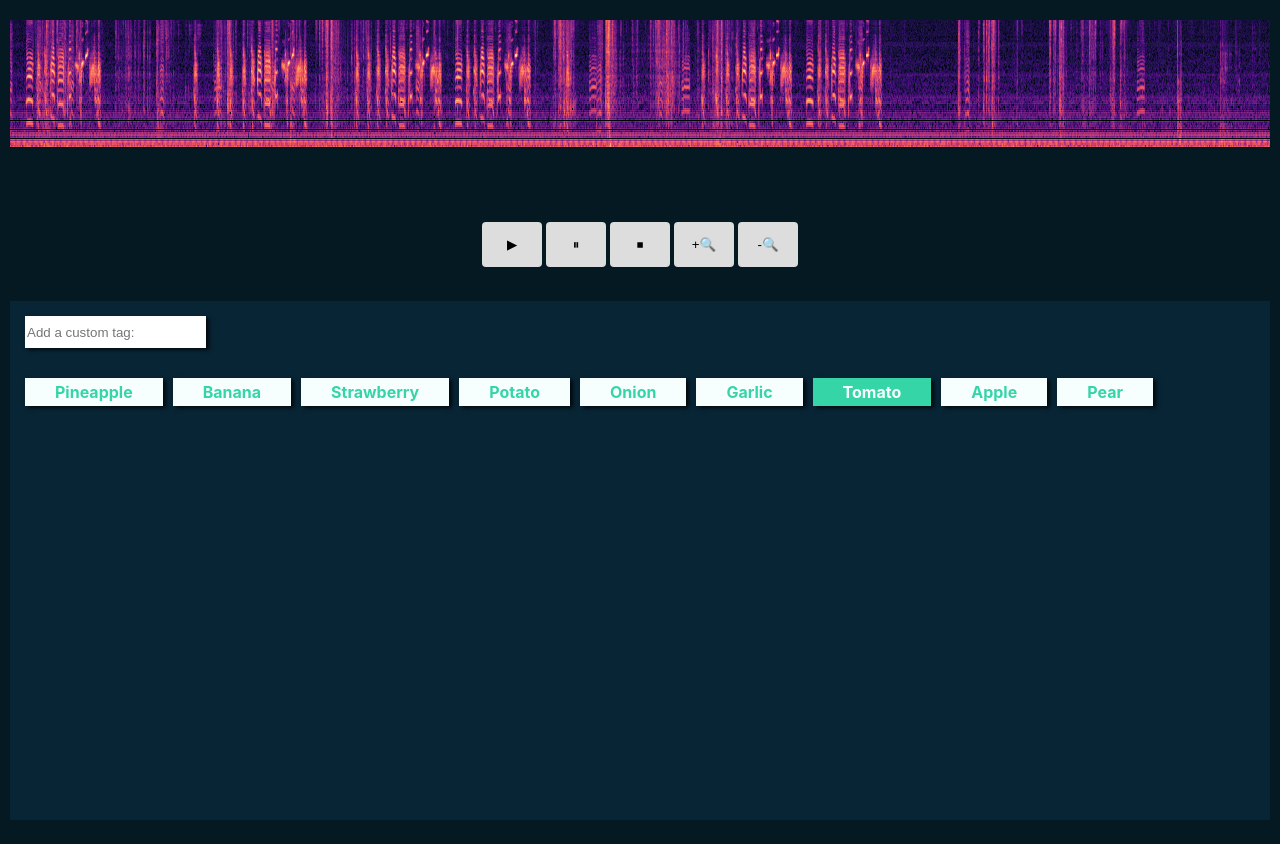
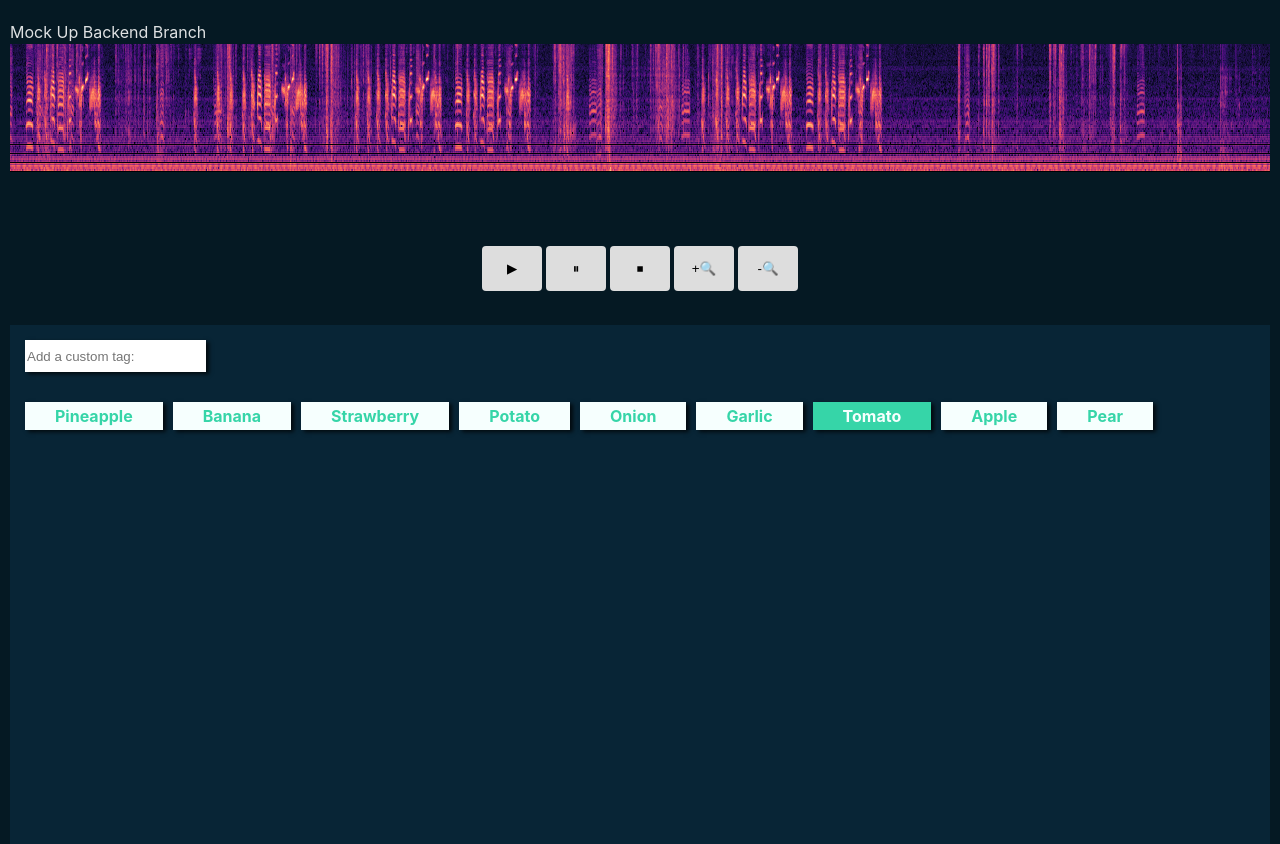
Before and after one commit to nccratliri-ml-wp/vocal-annotation-frontend, a React (Vite) app: page / in a window 1280 px wide. Before the commit the page ends 820 px from the top, so only its background shows below. Built offline with nearby package versions, Linux system fonts and the light colour scheme.

Commit message:
New mockup-backend branch

```diff
--- a/src/App.jsx
+++ b/src/App.jsx
@@ -3,7 +3,6 @@ import './App.css'
 import Visuals from "./Visuals.jsx"
 
 function App() {
-
     const [audioLength, setAudioLength] = useState()
     const audioFile = useRef(null)
 
@@ -16,6 +15,9 @@ function App() {
 
     return (
     <>
+        <div id='upload-container'>
+            Mock Up Backend Branch
+        </div>
         <audio src="test-media/birdname_130519_113316.31.wav" preload="metadata" ref={audioFile} onLoadedMetadata={handleAudioLoaded}></audio>
             <Visuals
                 audioFile={audioFile.current}
--- a/src/Visuals.jsx
+++ b/src/Visuals.jsx
@@ -3,8 +3,9 @@ import Clusternames from "./Clusternames.jsx"
 
 // TO DO
 // Labels without clusternames allowed? numbers allowed, what's the max length?
-// Mockup Backend connection
+// Mockup Backend connection (upload and download)
 // Interpolation up to 200ms
+// savoid image crash
 
 class Label {
     constructor(onset, offset, clustername) {
@@ -22,11 +23,7 @@ class PlayHead{
 
 function drawSpectrogram(spectrogramImg, spectrogramCanvas, spectrogramContext, zoomLevel){
     spectrogramCanvas.width = zoomLevel
-    //spectrogramCanvas.height = spectrogramImg.naturalHeight * 1.5
-    //spectrogramContext.drawImage(spectrogramImg, 0, 0, zoomLevel, spectrogramImg.naturalHeight * 1.5)
-
-    // background image rendered in CSS:
-    spectrogramCanvas.height = 128
+    spectrogramCanvas.height = 128 //hardcoded, depends on image file input
 }
 
 function drawTimeline(spectrogramCanvas, timelineCanvas, timelineContext, audioLength, extraTimestamps){
```
